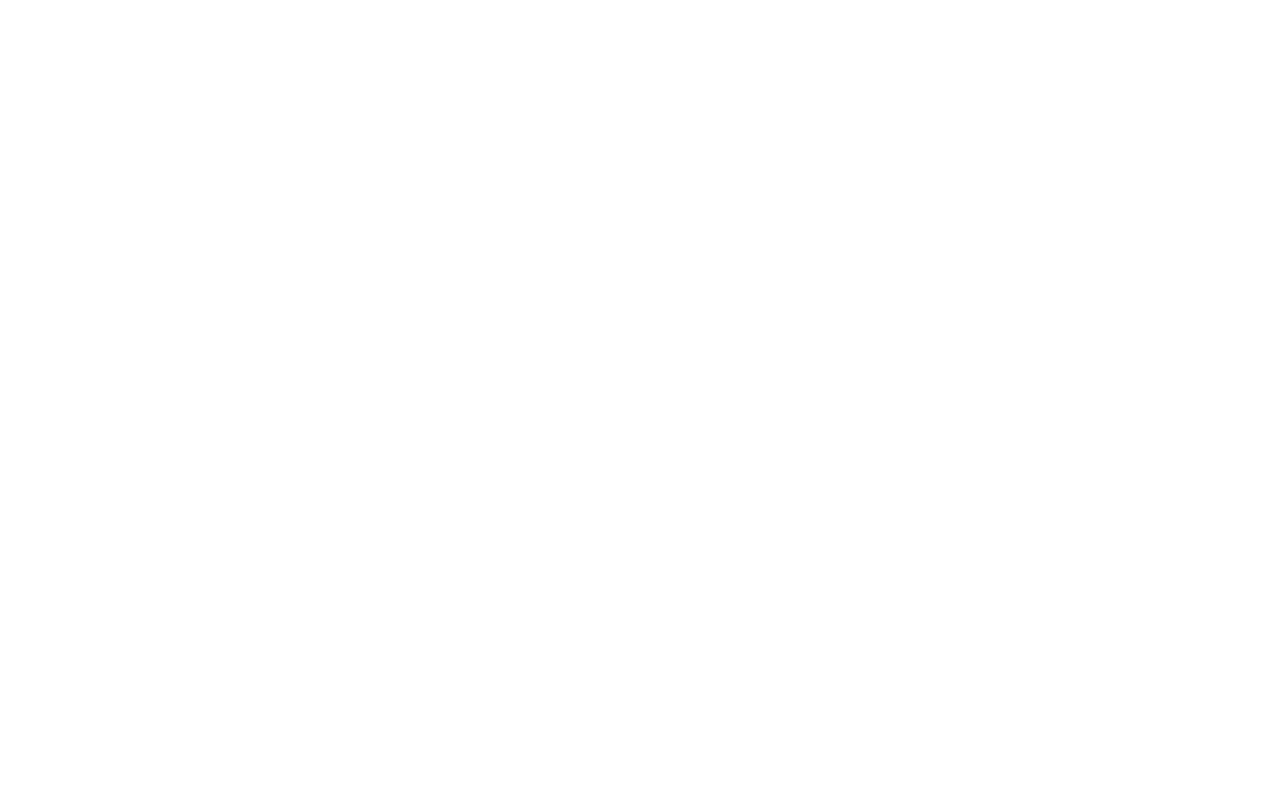
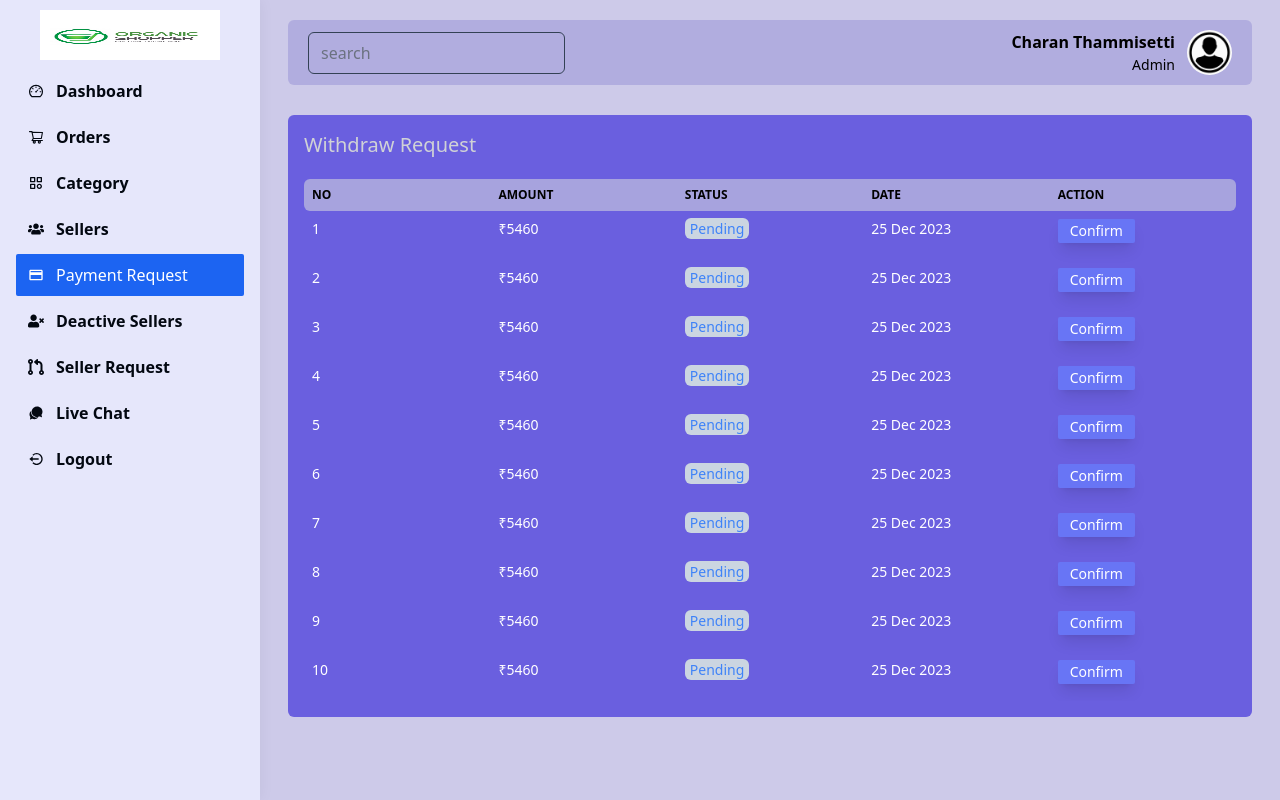
Before and after one commit to Cherrytan200/Organic-Website, a React (Vite) app in the folder Frontend/: page /admin/dashboard/payment-request in a window 1280 px wide. Before the commit this address had no page. Built offline with nearby package versions, Linux system fonts and the light colour scheme.

Commit message:
Payment dashboard

```diff
--- a/Frontend/src/router/routes/adminRoutes.jsx
+++ b/Frontend/src/router/routes/adminRoutes.jsx
@@ -3,6 +3,8 @@
 import Category from "../../views/admin/Category.jsx";
 import Orders from "../../views/admin/Orders.jsx";
 import Sellers from "../../views/admin/Sellers.jsx";
+import PaymentRequest from "../../views/admin/PaymentRequest.jsx";
+
 export const adminRoutes=[
     {
         path:'admin/dashboard',
@@ -23,5 +25,11 @@
         path:'admin/dashboard/sellers',
         element:<Sellers/>,
         role:'admin'
+    },
+    {
+        path:'admin/dashboard/payment-request',
+        element:<PaymentRequest/>,
+        role:'admin'
     }
+
 ]
--- a/Frontend/src/views/admin/Orders.jsx
+++ b/Frontend/src/views/admin/Orders.jsx
@@ -2,6 +2,8 @@
 import { BsArrowDownSquare } from "react-icons/bs";
 import { Link } from "react-router-dom";
 import Pagination from "../Pagination.jsx";
+
+
 
 export default function Orders() {
     const [currentPage,setCurrentPage]=useState(1);
--- /dev/null
+++ b/Frontend/src/views/admin/PaymentRequest.jsx
@@ -0,0 +1,85 @@
+import { forwardRef } from 'react'
+import {FixedSizeList as List} from 'react-window'
+import PropTypes from 'prop-types'
+
+function handleOnWheel({deltaY}){
+    console.log('handleOnWheel',deltaY)
+}
+
+const outerElementType = forwardRef((props, ref) => (
+        <div ref={ref} onWheel={handleOnWheel} {...props} />
+));
+outerElementType.displayName = 'OuterElementType';
+
+
+export default function PaymentRequest() {
+
+    const array=[1,2,3,4,5,6,7,8,9]
+
+    const Row=({index,style})=>{
+        Row.propTypes = {
+            index: PropTypes.number.isRequired,
+            style: PropTypes.object.isRequired,
+        };
+
+        return (
+            <div style={style} className='flex text-sm text-white font-medium'>
+                <div className='w-[25%] p-2 whitespace-nowrap'>
+                    {index+1}
+                </div>
+                <div className='w-[25%] p-2 whitespace-nowrap'>
+                    &#8377;5460
+                </div>
+                <div className='w-[25%] p-2 whitespace-nowrap'>
+                    <span className='py-[1px] px-[5px] bg-slate-300 text-blue-500 rounded-md text-sm'>Pending</span>
+                </div>
+                <div className='w-[25%] p-2 whitespace-nowrap'>
+                    25 Dec 2023
+                </div>
+                <div className='w-[25%] p-2 whitespace-nowrap'>
+                    <button className='bg-indigo-500 shadow-lg hover:shadow-indigo-500/50 px-3 py-[2px] cursor-pointer text-white rounded-sm text-sm'>Confirm</button>
+                </div>
+            </div>
+        )
+    }
+  return (
+    <div className='px-2 lg:px-7 pt-5'>
+        <div className="w-full p-4 bg-[#6a5fdf] rounded-md">
+            <h2 className='text-xl font-medium pb-5 text-[#d0d2d6]'>Withdraw Request</h2>
+            <div className='w-full'>
+                <div className='w-full overflow-x-auto'>
+                    <div className='flex bg-[#a7a3de] uppercase text-xs font-bold min-w-[340px] rounded-md'>
+                        <div className='w-[25%] p-2'>
+                            No
+                        </div>
+                        <div className='w-[25%] p-2'>
+                            Amount
+                        </div>
+                        <div className='w-[25%] p-2'>
+                            Status
+                        </div>
+                        <div className='w-[25%] p-2'>
+                            date
+                        </div>
+                        <div className='w-[25%] p-2'>
+                            Action
+                        </div>
+                    </div>
+                    {
+                        <List
+                            style={{minWidth:'340px'}}
+                            className='List'
+                            height={490}
+                            itemCount={30}
+                            itemSize={49}
+                            outerElementType={outerElementType}
+                        >
+                            {Row}
+                        </List>
+                    }
+                </div>
+            </div>
+        </div>
+    </div>
+  )
+}
```
